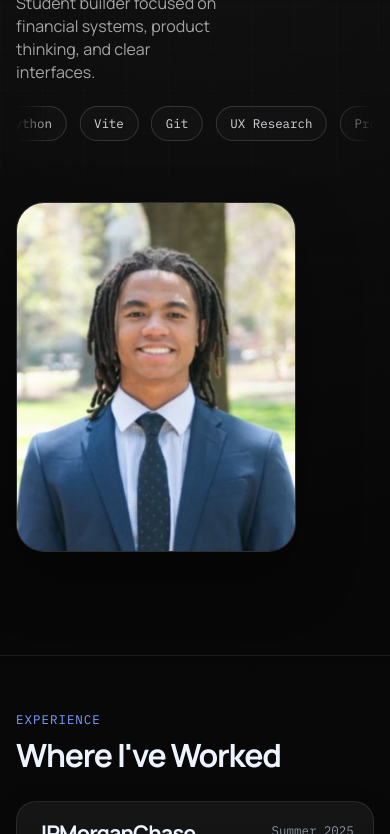
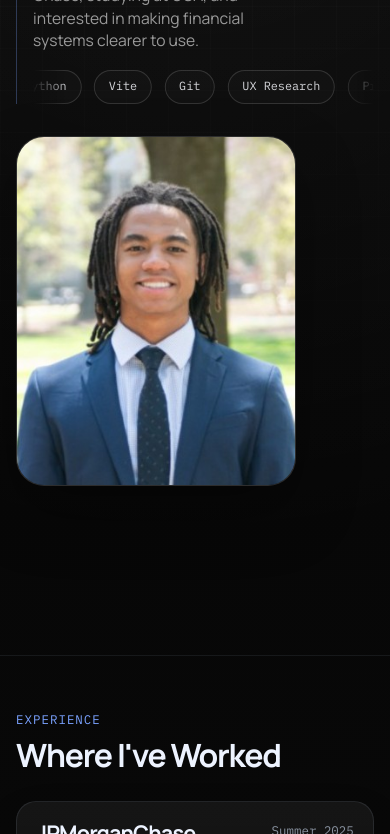
Before and after one commit to isaiahcampusano/zay, a plain HTML site: page index.html in a window 390 px wide. Shown: the part 246-1080 px from the top of the page. Drawn offline with Linux system fonts and the light colour scheme.

Commit message:
Refresh hero section copy and layout

```diff
--- a/index.html
+++ b/index.html
@@ -6,7 +6,7 @@
   <title>Isaiah Campusano</title>
   <meta
     name="description"
-    content="Isaiah Campusano is a UGA student and product-minded builder focused on financial systems, clarity, and intelligent interfaces."
+    content="Isaiah Campusano is a product builder at JPMorgan Chase and a UGA student interested in making financial systems clearer to use."
   >
   <link rel="preconnect" href="https://fonts.googleapis.com">
   <link rel="preconnect" href="https://fonts.gstatic.com" crossorigin>
@@ -14,7 +14,7 @@
     href="https://fonts.googleapis.com/css2?family=IBM+Plex+Mono:wght@400;500;600&family=Manrope:wght@400;500;600;700;800&display=swap"
     rel="stylesheet"
   >
-  <link rel="stylesheet" href="style.css?v=20260724-hero">
+  <link rel="stylesheet" href="style.css?v=20260725-hero-refresh">
 </head>
 <body>
   <div class="page-shell">
@@ -44,7 +44,7 @@
               <div class="hero-copy">
                 <h1 class="hero-title">I'm Isaiah,</h1>
                 <p class="hero-summary">
-                  Student builder focused on financial systems, product thinking, and clear interfaces.
+                  Product builder at JPMorgan Chase, studying at UGA, and interested in making financial systems clearer to use.
                 </p>
                 <div class="hero-marquee" aria-label="Tools and frameworks I use">
                   <div class="hero-marquee-track">
--- a/style.css
+++ b/style.css
@@ -230,13 +230,17 @@ select {
   display: grid;
   grid-template-columns: minmax(0, 1fr) minmax(240px, 300px);
   gap: 3rem;
-  align-items: center;
+  align-items: start;
+  align-content: start;
+  padding-top: clamp(4rem, 10vh, 6rem);
 }
 
 .hero-copy {
   display: grid;
-  gap: 1.35rem;
+  gap: 1.1rem;
   max-width: 560px;
+  padding-left: 1.15rem;
+  border-left: 1px solid rgba(122, 162, 255, 0.3);
 }
 
 .hero-title {
@@ -263,14 +267,15 @@ select {
 }
 
 .hero-summary {
-  max-width: 28ch;
-  color: rgba(255, 255, 255, 0.62);
-  font-size: clamp(1.05rem, 2.2vw, 1.2rem);
+  max-width: 24ch;
+  color: rgba(255, 255, 255, 0.58);
+  font-size: clamp(1rem, 2vw, 1.12rem);
   line-height: 1.45;
+  text-wrap: balance;
 }
 
 .hero-marquee {
-  width: min(100%, 34rem);
+  width: min(100%, 31rem);
   overflow: hidden;
   mask-image: linear-gradient(90deg, transparent 0, #000 10%, #000 90%, transparent 100%);
   -webkit-mask-image: linear-gradient(90deg, transparent 0, #000 10%, #000 90%, transparent 100%);
@@ -303,7 +308,7 @@ select {
   background: rgba(255, 255, 255, 0.02);
   color: rgba(244, 246, 250, 0.86);
   font-family: "IBM Plex Mono", monospace;
-  font-size: 0.78rem;
+  font-size: 0.74rem;
   white-space: nowrap;
 }
 
@@ -503,11 +508,12 @@ select {
   .hero-grid {
     grid-template-columns: 1fr;
     gap: 2rem;
-    padding: 5rem 0 2rem;
+    padding: 4.25rem 0 2rem;
   }
 
   .hero-copy {
     max-width: 100%;
+    padding-left: 1rem;
   }
 
   .hero-portrait-frame {
@@ -548,8 +554,8 @@ select {
   }
 
   .hero-summary {
-    max-width: 22ch;
-    font-size: 1rem;
+    max-width: 24ch;
+    font-size: 0.98rem;
   }
 
   .hero-marquee {
```
